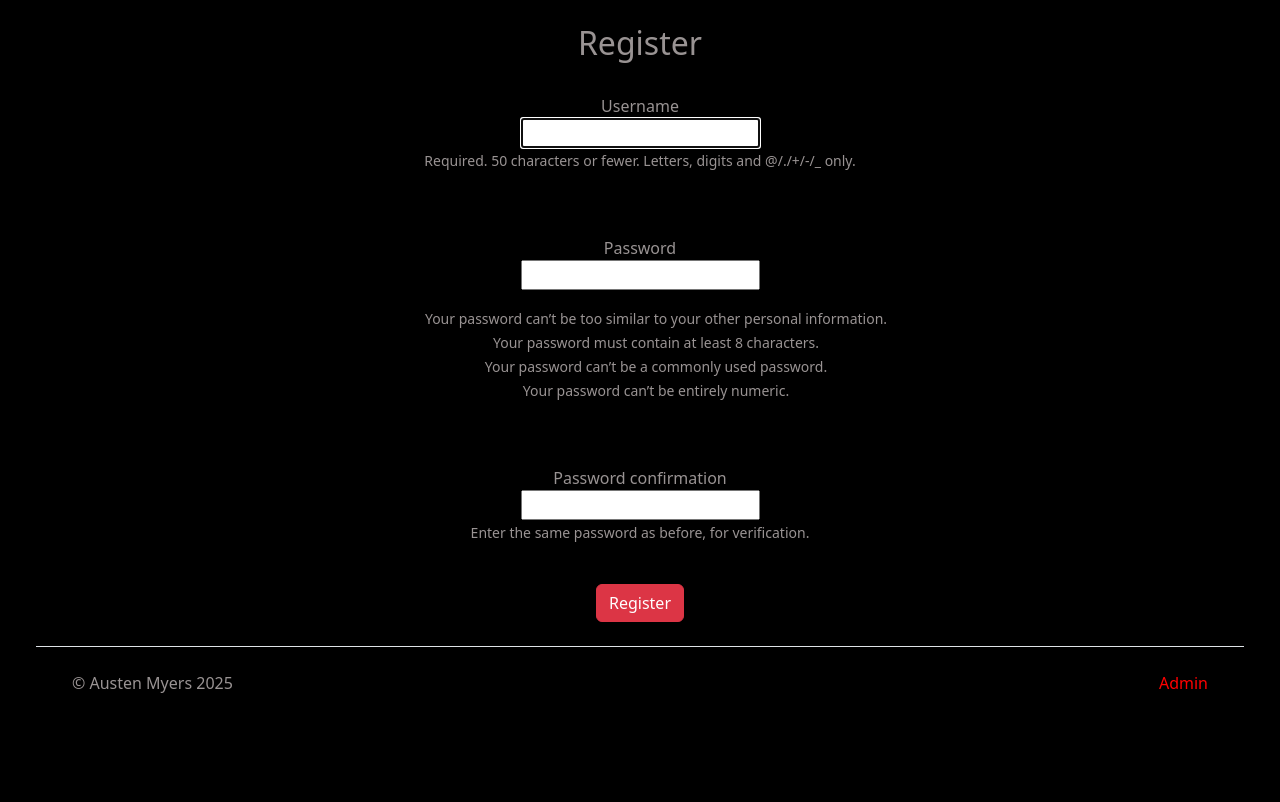
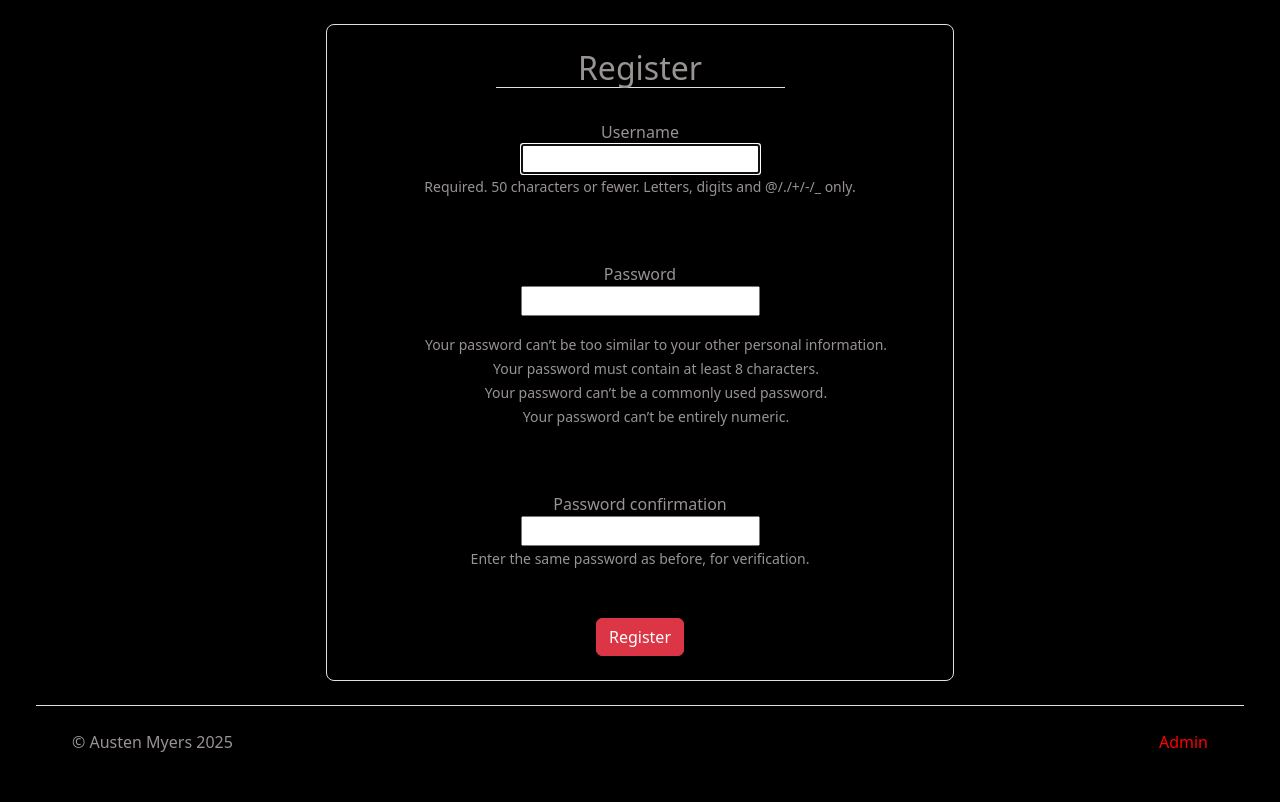
Before and after one commit to austenmyers/django-template-basic-project, a Django app: page /users/register/ in a window 1280 px wide. Shown: the part 129-931 px from the top of the page. Before the commit the page ends 822 px from the top, so only its background shows below. Run offline with Django 5.2, Linux system fonts and the light colour scheme; parts of the project's set-up code (start-up, migrations or seed data) failed here and were passed over; some libraries are stand-ins or nearby versions.

Commit message:
- refactor templates

```diff
--- a/_media/templates/components/form.html
+++ b/_media/templates/components/form.html
@@ -1,7 +1,10 @@
 {% block form %}
 
-<h2>{{ form_name }}</h2>
-<form method="POST">
+<div class="d-flex justify-content-center">
+    <form method="POST" class="w-50 border rounded-3 p-4">
+        <div class="d-flex justify-content-center">
+            <h2 class="w-50 border-bottom">{{ form_name }}</h2>
+        </div>
         {% csrf_token %}
         {% for field in form %}
             <div class="control-group p-4">
@@ -18,7 +21,9 @@
                 </div>
             </div>
         {% endfor %}
-    <button class="btn btn-danger" type="submit">{{ button_text }}</button>
+        <button class="btn btn-danger mt-2" type="submit">{{ button_text }}</button>
     </form>
+</div>
+
 
 {% endblock form %}
--- a/users/templates/register.html
+++ /dev/null
@@ -1,7 +0,0 @@
-{% extends "base.html" %}
-
-{% block content %}
-
-    {% include "components/form.html" %}
-
-{% endblock content %}
--- a/users/views.py
+++ b/users/views.py
@@ -24,7 +24,7 @@ def register(request):
             user = form.save()
             return redirect('user-login')
 
-    return render(request, 'register.html', context)
+    return render(request, 'form_page.html', context)
 
 def login(request):
     context['form_name'] = 'Login'
@@ -48,11 +48,7 @@ def login(request):
         else:
             context['errors'] = form.error_messages
 
-    return render(
-        request,
-        'login.html',
-        context
-    )
+    return render(request, 'form_page.html', context)
 
 @login_required
 def logout(request):
```
Also changed, not shown: users/templates/user_update.html (+8 -3 lines), readme.md, users/templates/form_page.html (renamed from users/templates/login.html). Lines whose indentation alone changed are shown as unchanged.
